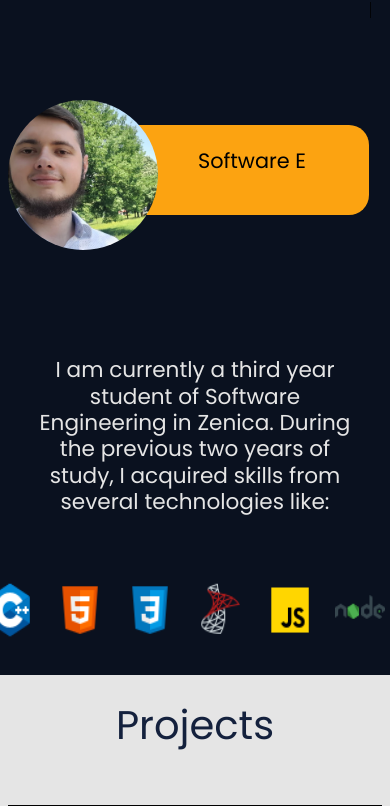
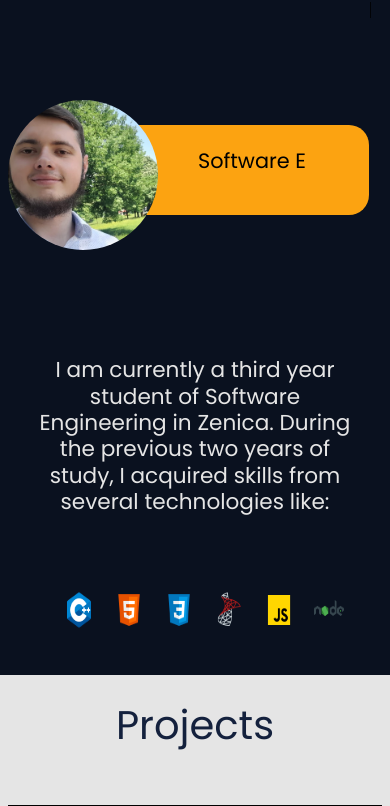
Before and after one commit to musab8/Musab-Kozlic-portofolio, a plain HTML site: page index.html in a window 390 px wide. Shown: the top 806 px of the page. Drawn offline with Linux system fonts and the light colour scheme.

Commit message:
responsive for mobile - edited

```diff
--- a/style.css
+++ b/style.css
@@ -302,4 +302,18 @@ line-height: 220%;
     .photo{
         width: 96%;
     }
+    .prg{
+        width: 80%;
+    }
+    .icons{
+        width: 50px;
+        height: 40px;
+        padding-right: 20px;
+        transition: 0.5s;
+    }
+
+    .icons:hover{
+        width: 60px;
+        height: 70px;
+    }
   }
```
